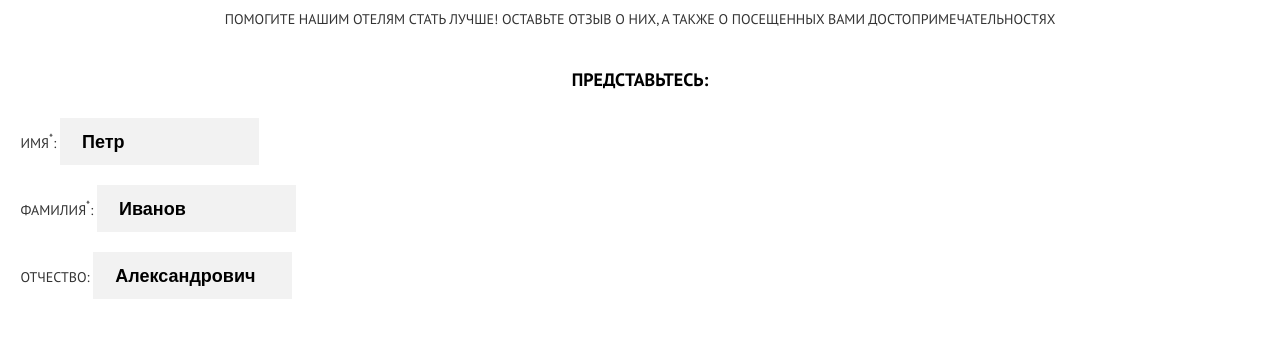
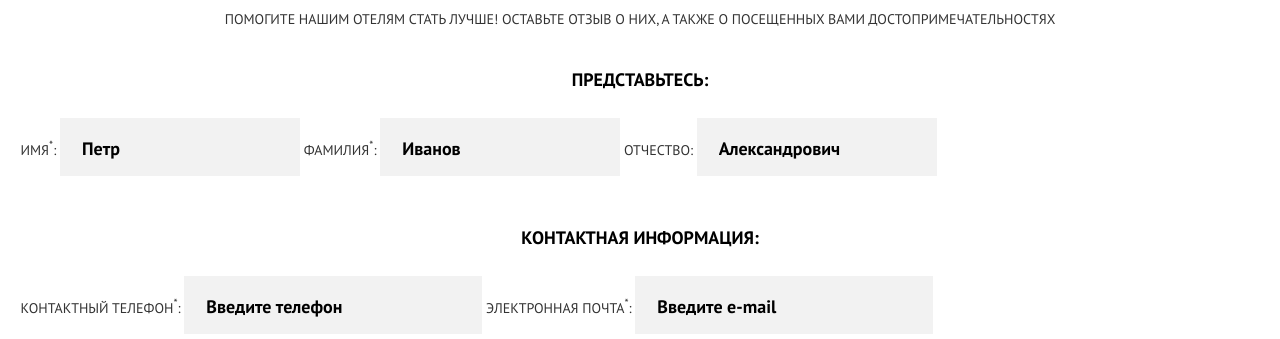
Before and after one commit to Asya-ya/499465-sedona-21, a website: page source/form.html in a window 1280 px wide. Shown: the part 586-925 px from the top of the page. Drawn offline with nearby package versions, Linux system fonts and the light colour scheme; files that its build step writes are made by us from their sources.

Commit message:
Исправляет замечания в стилизации страницы формы

```diff
--- a/source/form.html
+++ b/source/form.html
@@ -59,12 +59,12 @@
             <label class="form__label">
               Имя<sup>*</sup>:
               <input class="form__input form__input--name" type="text" name="name" placeholder="Петр" required>
-            </label><br>
+            </label>
 
             <label class="form__label">
               Фамилия<sup>*</sup>:
               <input class="form__input" type="text" name="surname" placeholder="Иванов" required>
-            </label><br>
+            </label>
 
             <label class="form__label">
               Отчество:
@@ -76,12 +76,12 @@
             <legend class="form__legend">Контактная информация:</legend>
 
             <label class="form__label">
-              Контактный телефон<sup>*</sup>:<br>
+              Контактный телефон<sup>*</sup>:
               <input class="form__input form__input--tel" type="tel" name="tel" placeholder="Введите телефон" required>
-            </label><br>
+            </label>
 
             <label class="form__label">
-              Электронная почта<sup>*</sup>:<br>
+              Электронная почта<sup>*</sup>:
               <input class="form__input form__input--email" type="email" name="email" placeholder="Введите e-mail" required>
             </label>
           </fieldset>
--- a/source/less/blocks/form.less
+++ b/source/less/blocks/form.less
@@ -22,6 +22,10 @@
   padding-top: 18px;
   padding-bottom: 14px;
   padding-left: 22px;
+
+  font-family: inherit;
+  .title();
+  text-transform: none;
 
   background-color: #f2f2f2;
   border: 0;
```
